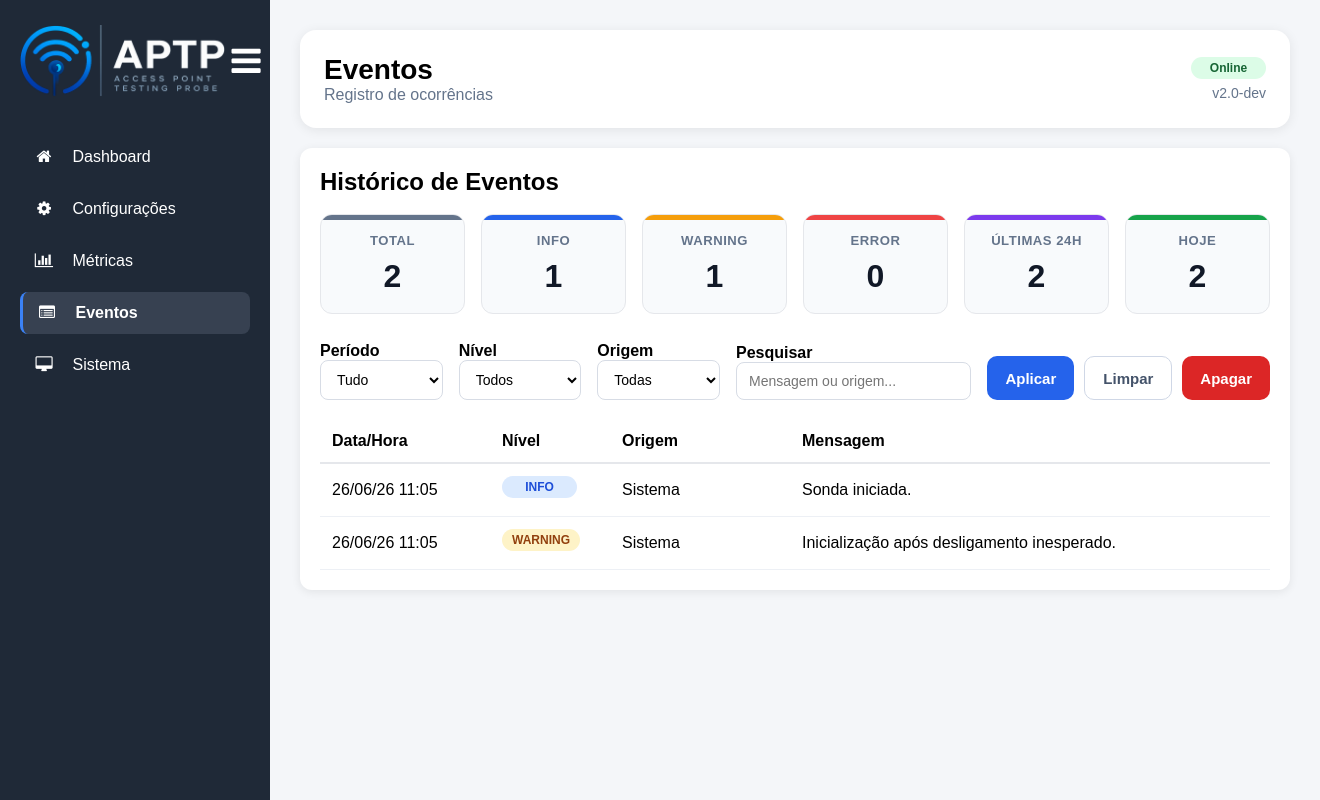
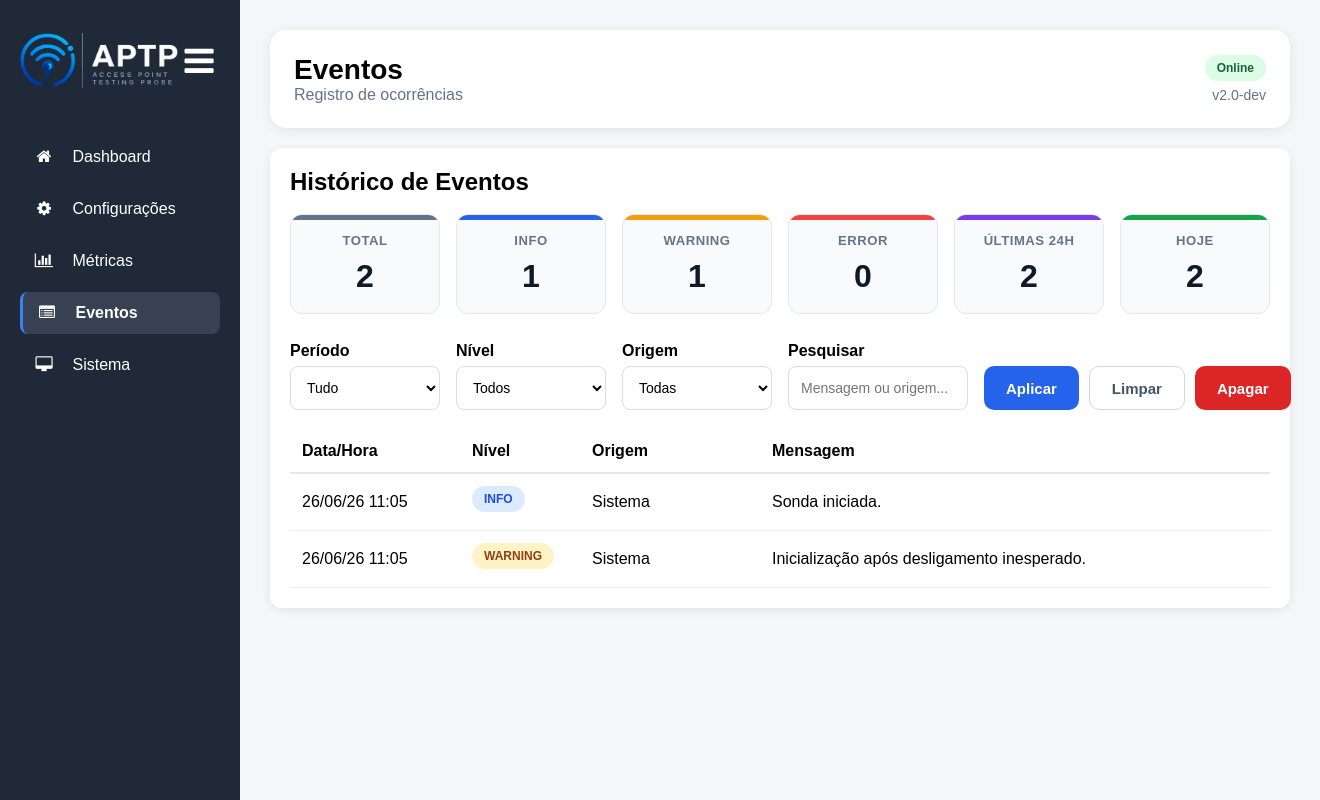
Before and after one commit to carloshorajr/sonda, a Flask app: page /events in a window 1320 px wide. Run offline with Flask 3, Linux system fonts and the light colour scheme.

Commit message:
adjustments 3

```diff
--- a/frontend/templates/base.html
+++ b/frontend/templates/base.html
@@ -58,20 +58,22 @@
 
 .sidebar{
     width:240px;
+    background:#1f2937;
+    color:white;
+    padding:20px;
     transition:all .3s ease;
 }
 
 .sidebar.collapsed{
     width:70px;
+    padding:20px 8px;
 }
 
 .sidebar.collapsed .logo{
     flex:none;
-    width:48px;
     display:flex;
     justify-content:center;
     align-items:center;
-    overflow:hidden;
 }
 
 .sidebar.collapsed .logo-full{
@@ -84,21 +86,24 @@
 }
 
 .sidebar.collapsed .sidebar-header{
-    display:flex;
     flex-direction:column;
+    justify-content:center;
     align-items:center;
-    justify-content:center;
-    height:110px;
-    gap:14px;
+    gap:10px;
+    height:auto;
+    padding:0;
+    margin-bottom:24px;
 }
 
 .logo-full{
-    width:205px;
+    width:170px;
+    max-width:100%;
     display:block;
 }
 
 .logo-icon{
-    width:48px;
+    width:52px;
+    height:auto;
     display:none;
 }
 
@@ -122,17 +127,21 @@
 }
 
 #toggleSidebar{
+    width:42px;
+    height:42px;
     display:flex;
     align-items:center;
     justify-content:center;
-    width:42px;
-    height:42px;
+    margin:0;
+    padding:0;
     background:none;
     border:none;
-    color:white;
+    color:#fff;
     cursor:pointer;
     font-size:34px;
-    flex-shrink:0;
+    flex:0 0 42px;
+    position:relative;
+    z-index:20;
 }
 
 *{
@@ -151,33 +160,23 @@ body{
     min-height:100vh;
 }
 
-.sidebar{
-    width:270px;
-    background:#1f2937;
-    color:white;
-    padding:20px;
+.sidebar.collapsed .icon{
+    margin-right:0;
 }
 
-.sidebar.collapsed .icon{
-    margin-right:0;
+.sidebar.collapsed #toggleSidebar{
+    margin:0;
 }
 
 .logo{
     display:flex;
     align-items:center;
     flex:1;
+    min-width:0;
 }
 
 .logo-image{
     height:auto;
-}
-
-.logo-full{
-    display:block;
-}
-
-.logo-icon{
-    display:none;
 }
 
 .menu{
@@ -382,16 +381,6 @@ input[readonly]{
     background: #f8fafc;
 }
 
-.badge {
-    display: inline-block;
-    padding: 4px 10px;
-    border-radius: 20px;
-    font-size: 12px;
-    font-weight: 600;
-    text-align: center;
-    min-width: 75px;
-}
-
 .badge-info {
     background: #dbeafe;
     color: #1d4ed8;
@@ -426,17 +415,30 @@ input[readonly]{
     display:flex;
     align-items:flex-end;
     gap:16px;
+    flex-wrap:nowrap;
     width:100%;
 }
 
 .filter-item{
-    flex:0 1 150px;
-    min-width:0;
+    display:flex;
+    flex-direction:column;
+}
+
+.filter-period{
+    flex:0 0 150px;
+}
+
+.filter-level{
+    flex:0 0 150px;
+}
+
+.filter-source{
+    flex:0 0 150px;
 }
 
 .filter-search{
     flex:1 1 auto;
-    min-width:120px;
+    min-width:180px;
 }
 
 .filter-item label{
@@ -447,21 +449,34 @@ input[readonly]{
 .filter-item input,
 .filter-item select{
     width:100%;
+    height:44px;
     padding:10px 12px;
     border:1px solid #d7dce5;
     border-radius:8px;
     box-sizing:border-box;
     font-size:14px;
     background:white;
+    outline:none;
+}
+
+.filter-item input:focus,
+.filter-item select:focus{
+    border-color:#2563eb;
 }
 
 .filter-buttons{
     display:flex;
     align-items:flex-end;
     gap:10px;
-    flex-wrap:nowrap;
     flex-shrink:0;
-    margin-left:auto;
+}
+
+.filter-buttons .btn{
+    height:44px;
+    padding:0 22px;
+    display:flex;
+    align-items:center;
+    justify-content:center;
 }
 
 .btn-outline{
```
